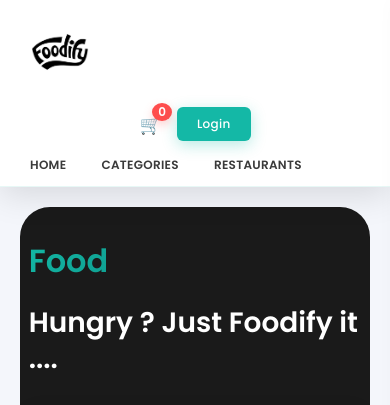
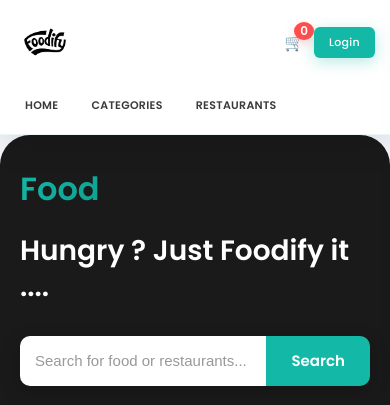
Before and after one commit to rajeshlodha/FOODIFY, a plain HTML site: page index.html in a window 390 px wide. Shown: the top 405 px of the page. Drawn offline with Linux system fonts and the light colour scheme.

Commit message:
responsiveness

```diff
--- a/style.css
+++ b/style.css
@@ -104,6 +104,8 @@ margin:0;
 font-family:'Poppins', sans-serif;
 background:#f4f6fb;
 color:#333;
+overflow-x:hidden;
+width:100%;
 }
 
 .notification{
@@ -160,6 +162,8 @@ top:0;
 z-index:999;
 border-bottom:1px solid rgba(20, 184, 166, 0.1);
 transition:all 0.3s ease;
+width:100%;
+box-sizing:border-box;
 }
 
 .nav-left{
@@ -172,6 +176,7 @@ display:flex;
 gap:30px;
 margin:0;
 padding:0;
+flex-wrap:wrap;
 }
 
 .nav-links a{
@@ -1358,56 +1363,64 @@ font-size:13px;
 
 @media(max-width:768px){
 .navbar{
-padding:12px 20px;
+padding:12px 15px;
 flex-wrap:wrap;
-gap:15px;
+gap:12px;
+width:100%;
+box-sizing:border-box;
 }
 
 .nav-left{
 order:1;
-width:100%;
+width:calc(50% - 6px);
+min-width:120px;
 }
 
 .logo{
-font-size:22px;
+font-size:18px;
 }
 
 .logo img{
-height:80px;
+height:60px;
 width:auto;
 }
 
 .nav-links{
 order:3;
 width:100%;
-gap:15px;
-font-size:12px;
+gap:8px;
+font-size:11px;
+flex-wrap:wrap;
+justify-content:flex-start;
 }
 
 .nav-links a{
-font-size:12px;
-margin:0 10px;
+font-size:11px;
+margin:5px 5px 0 0;
+padding:8px 10px;
 }
 
 .nav-right{
 order:2;
-width:100%;
-justify-content:center;
-gap:15px;
+width:calc(50% - 6px);
+justify-content:flex-end;
+gap:10px;
 }
 
 .cart-icon{
-font-size:18px;
+font-size:16px;
 }
 
 .login-btn{
-padding:8px 20px;
-font-size:12px;
+padding:7px 15px;
+font-size:11px;
 }
 
 .hero{
 padding:30px 20px;
-margin:20px;
+margin:0;
+width:100%;
+box-sizing:border-box;
 }
 
 .hero-content{
@@ -1446,6 +1459,9 @@ flex-wrap:wrap;
 
 .restaurants{
 padding:30px 20px;
+width:100%;
+box-sizing:border-box;
+overflow-x:hidden;
 }
 
 .restaurant-grid{
```
